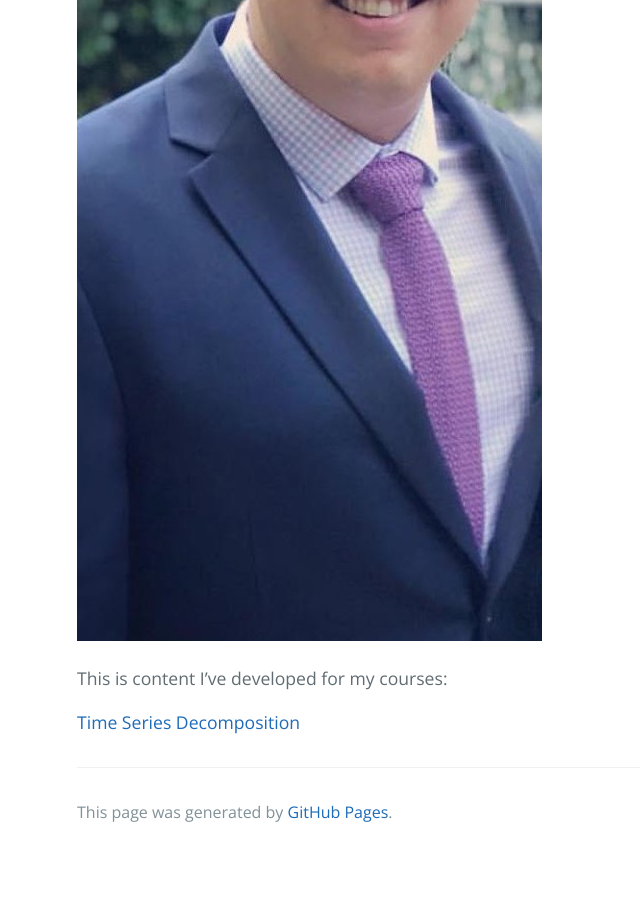
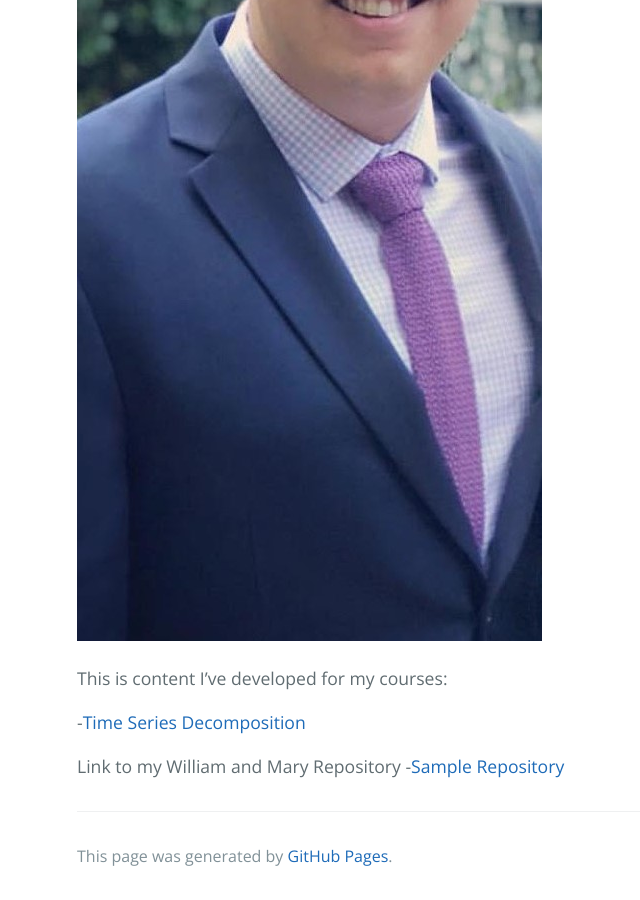
Before and after one commit to Joel-Lindner/Joel-Lindner.github.io, a Jekyll site: the page built from index.md, in a window 1280 px wide and 900 px high, scrolled down 715 px. Shown: the whole window, without its empty margins (147-787 px from the left). Built offline with Jekyll 4.4.1, drawn with Linux system fonts in a browser that asks for light colours; our own code applies the rules of GitHub Pages for plain Markdown files; before the commit the page ends 1571 px from its top, so only the background shows below that.

Commit message:
Update index.md

```diff
--- a/index.md
+++ b/index.md
@@ -7,4 +7,7 @@ description: My personal web site for development
 
 This is content I've developed for my courses:
 
-[Time Series Decomposition](/Time Series/index.md)
+-[Time Series Decomposition](/Time Series/index.md)
+
+Link to my William and Mary Repository
+-[Sample Repository](https://github.com/Joel-Lindner/William-and-Mary)
```
